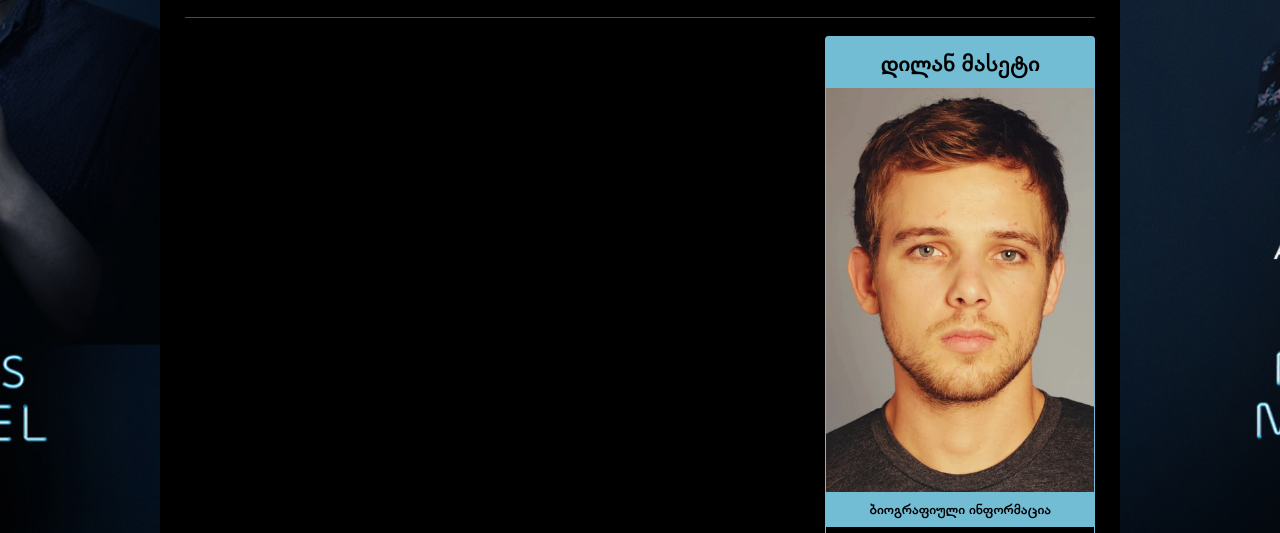
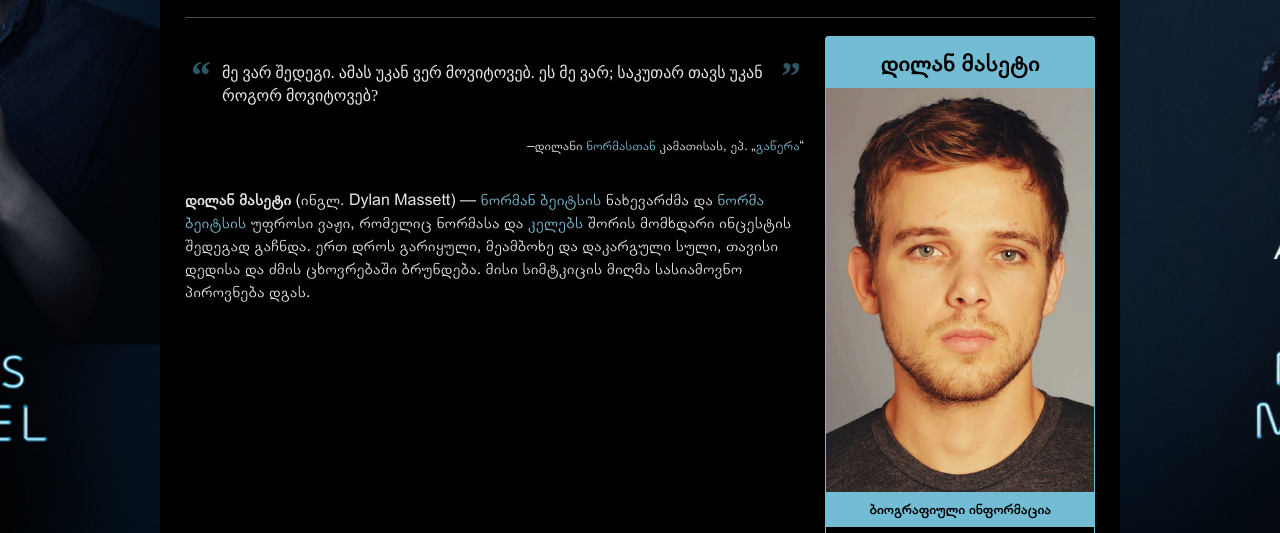
Before and after one commit to Lisztomaniac1886/batespedia, a plain HTML site: page Dylan_Massett.html in a window 1280 px wide. Shown: the part 239-772 px from the top of the page. Drawn offline with Linux system fonts and the light colour scheme; a web font is replaced by a local one.

Commit message:
Update Dylan_Massett.html

```diff
--- a/Dylan_Massett.html
+++ b/Dylan_Massett.html
@@ -170,10 +170,28 @@
 
 	<div class="pi-data-value pi-font" bis_skin_checked="1"><a href="The_Cord.html" title="ძაფი">„ძაფი“</a></div>
 </div>
-
 </section>
 </aside>
-
+<!--Quote starts here-->
+<table class="cquote" align="center" style="margin-left: auto; margin-right: auto; padding-top: 10px;">
+  <tbody>
+     <tr>
+        <td valign="top" style="width:20px; font-size:40px; color:#2c5767; font-family:'Times New Roman', serif; font-weight:bold; text-align:left; padding:4px;">“</td>
+        <td valign="top" style="padding:13px 5px;"><span style="font-family: Khelnatseri1">მე ვარ შედეგი. ამას უკან ვერ მოვიტოვებ. ეს მე ვარ; საკუთარ თავს უკან როგორ მოვიტოვებ?</span></td>
+        <td valign="top" style="width:20px; font-size:40px; color:#2c5767; font-family:'Times New Roman', serif; font-weight:bold; text-align:left; padding:4px;">”</td>
+     </tr>
+     <tr>
+        <td colspan="3" style="padding-top:1px;">
+           <p style="; font-size:smaller; text-align:right;"><cite style="; font-style:normal;">–დილანი <a href="Norma_Bates.html" title="ნორმა ბეიტსი">ნორმასთან</a> კამათისას, ეპ. „<a href="Check-Out.html" title="გაწერა">გაწერა</a>“</cite></p>
+        </td>
+     </tr>
+  </tbody>
+</table>
+<!--Quote ends here-->
+<!--Main description starts here-->
+<p><b>დილან მასეტი</b> (ინგლ. Dylan Massett) — <a href="Norman_Bates.html">ნორმან ბეიტსის</a> ნახევარძმა და <a href="Norma_Bates.html">ნორმა ბეიტსის</a> უფროსი ვაჟი, რომელიც ნორმასა და <a href="Caleb_Calhoun.html">კელებს</a> შორის მომხდარი ინცესტის შედეგად გაჩნდა. ერთ დროს გარიყული, მეამბოხე და დაკარგული სული, თავისი დედისა და ძმის ცხოვრებაში ბრუნდება. მისი სიმტკიცის მიღმა სასიამოვნო პიროვნება დგას.
+</p>
+<!--Main description ends here-->
 </div>
 <br>
 </div>
```
